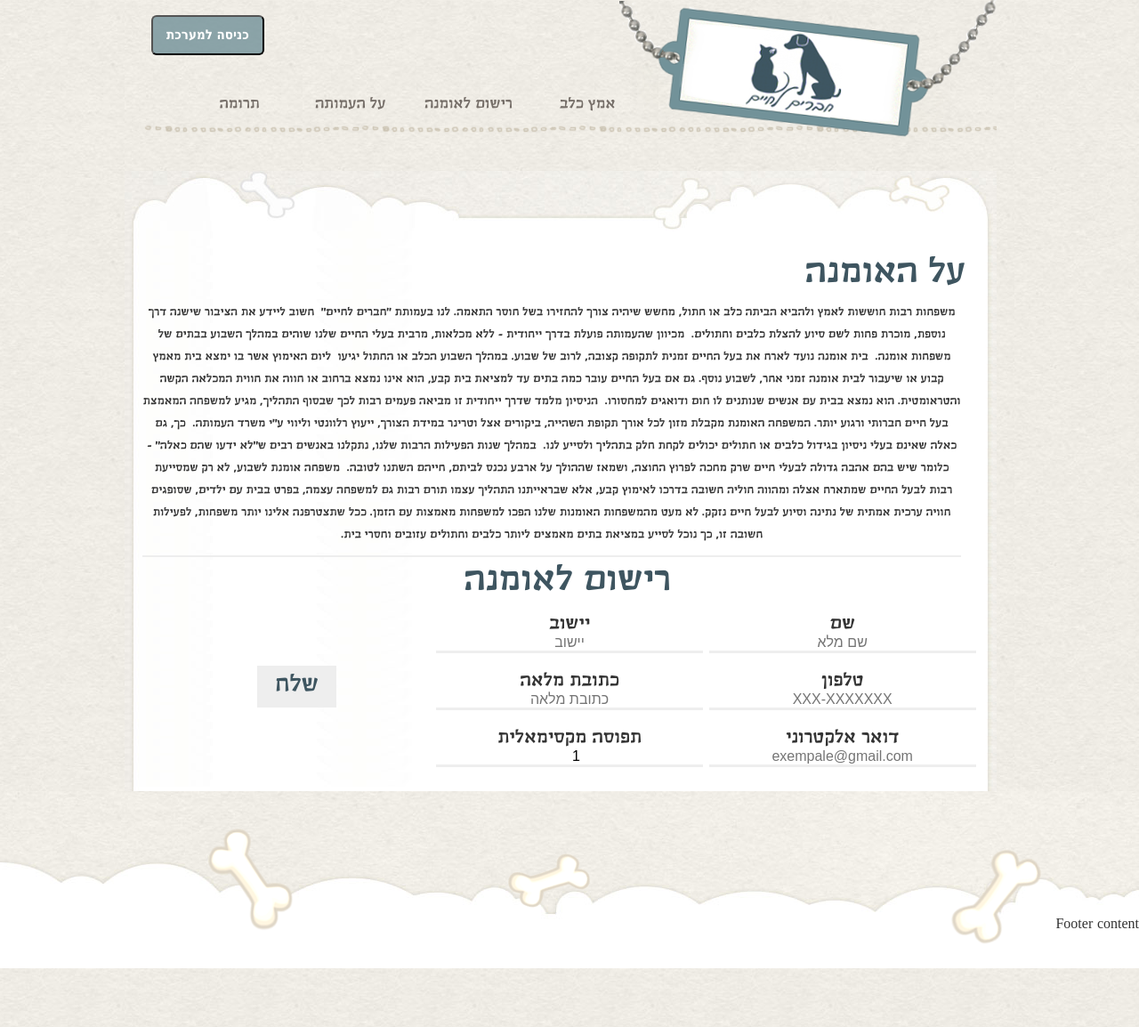
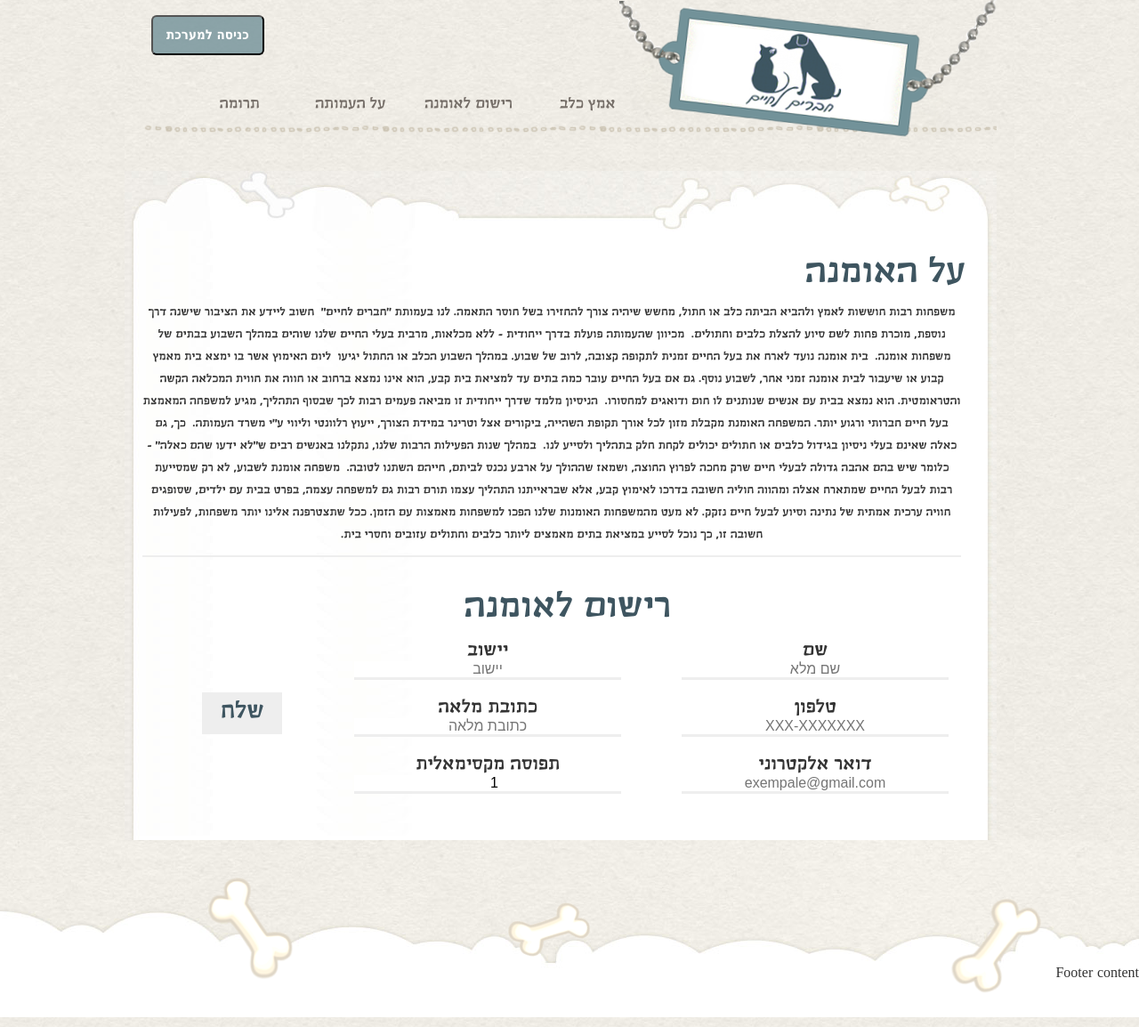
Before and after one commit to ofirnn/friends_forlife, a Django app: page /friends_forlife/house_registration in a window 1280 px wide. Shown: the top 1154 px of the page at 89% size. Run offline with Django 3.2, Linux system fonts and the light colour scheme; parts of the project's set-up code (start-up, migrations or seed data) failed here and were passed over; some libraries are stand-ins or nearby versions.

Commit message:
fixed house_registration

```diff
--- a/friends_forlife/app/static/style/style.css
+++ b/friends_forlife/app/static/style/style.css
@@ -444,7 +444,7 @@ input[type="search"]::-webkit-search-decoration {
 .submitBtn2 {
 	color: #3E5560;
     font-size: 20px;
-    background: #eee;
+    background: #DEDEDE;
     padding: 10px 20px 10px 20px;
     text-decoration: none;
     border: none;
@@ -452,6 +452,7 @@ input[type="search"]::-webkit-search-decoration {
     font-family: trashimclm;
     float: left;
     margin-top: 10px;
+    margin-bottom: 0px;
    /* margin-left: 8px;
     margin-bottom: 4px;*/
 }
@@ -630,6 +631,7 @@ input[type="search"]::-webkit-search-decoration {
 
 .dogsDetails p span {
 	color: rgba(114, 146, 153, 1);
+	font-size: 16px;
 }
 
 .dogsDetails .col-4 {
@@ -667,9 +669,23 @@ input[type="search"]::-webkit-search-decoration {
     margin-top: 27px;
 }
 
+.col-2 {
+	width: 40%;
+    float: right;
+    text-align: center;
+    margin-top: 27px;
+}
+
 .col-4 {
 	width: 25%;
 	float: right;
+}
+
+.col-5 {
+	width: 20%;
+    float: right;
+    text-align: center;
+    margin-top: 27px;
 }
 
 /*=========================================*/
@@ -677,7 +693,7 @@ input[type="search"]::-webkit-search-decoration {
 /*=========================================*/
 
 .information_about_foster {
-    margin: 20px 20px 20px 20px;
+    margin: 20px 20px 50px 20px;
     line-height: 25px;
     font-size: 13px;
     width: 100%;
@@ -686,10 +702,18 @@ input[type="search"]::-webkit-search-decoration {
     padding-bottom: 10px;
 }
 
+.fosterRegistartion {
+	margin: 50px auto;
+}
+
 .foster_form {
 	margin: 0 auto ;
 	text-align:center;
 
+}
+
+.foster_form .col-2, .foster_form .col-5 {
+	margin-bottom: 25px;
 }
 
 .fost_form_label {
@@ -704,6 +728,7 @@ input[type="search"]::-webkit-search-decoration {
 	text-align:center;
 	width: 300px;
 }
+
 .submitBtn {
   color: #3E5560;
   font-size: 27px;
--- a/friends_forlife/app/templates/app/house_registration.html
+++ b/friends_forlife/app/templates/app/house_registration.html
@@ -124,7 +124,7 @@ class DogHouse(models.Model):
 							</section>
                             <form class ="foster_form" name="house_registartion" method="post" action="house_register">
                                 <h1>רישום לאומנה</h1>
-                                <div class="col">
+                                <div class="col-2">
                                     <label class="fost_form_label">שם</label><br>
                                     <input type="text" class="foster_form_input" name="owner_name" placeholder="שם מלא"><br>
                                     <label class="fost_form_label">טלפון</label><br>
@@ -132,7 +132,7 @@ class DogHouse(models.Model):
                                     <label class="fost_form_label">דואר אלקטרוני</label><br>
                                     <input type="email" class="foster_form_input" name="owner_email" placeholder="exempale@gmail.com"><br>
                                 </div>
-                                <div class="col">
+                                <div class="col-2">
                                     <label class="fost_form_label">יישוב</label><br>
                                     <input type="text" class="foster_form_input" name="owner_city" placeholder="יישוב"><br>
                                     <label class="fost_form_label">כתובת מלאה</label><br>
@@ -140,7 +140,7 @@ class DogHouse(models.Model):
                                     <label class="fost_form_label">תפוסה מקסימאלית</label><br>
                                     <input type="number" name="capacity" class="foster_form_input" placeholder="1" value="1"><br>
                                 </div>
-                                <div class="col">
+                                <div class="col-5">
                                     <input type="submit" class="submitBtn" value="שלח"></input>
                                 </div>
                             </form>
```
